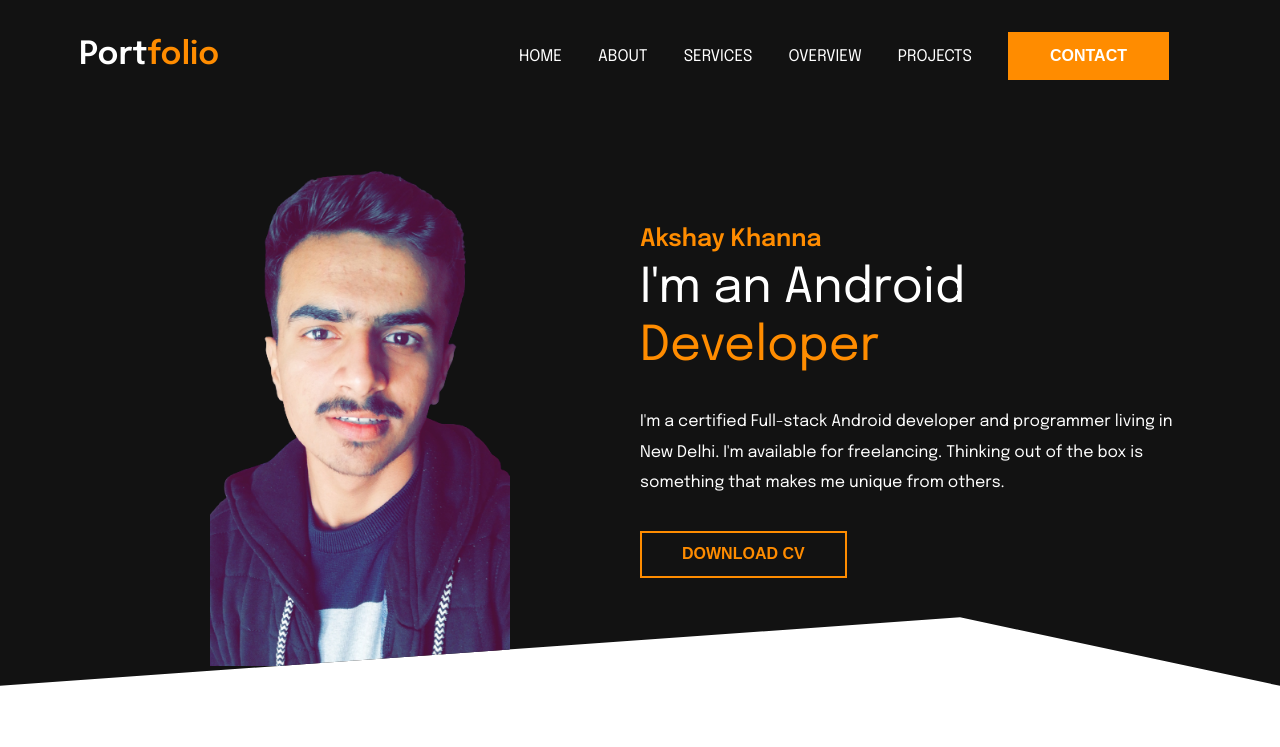
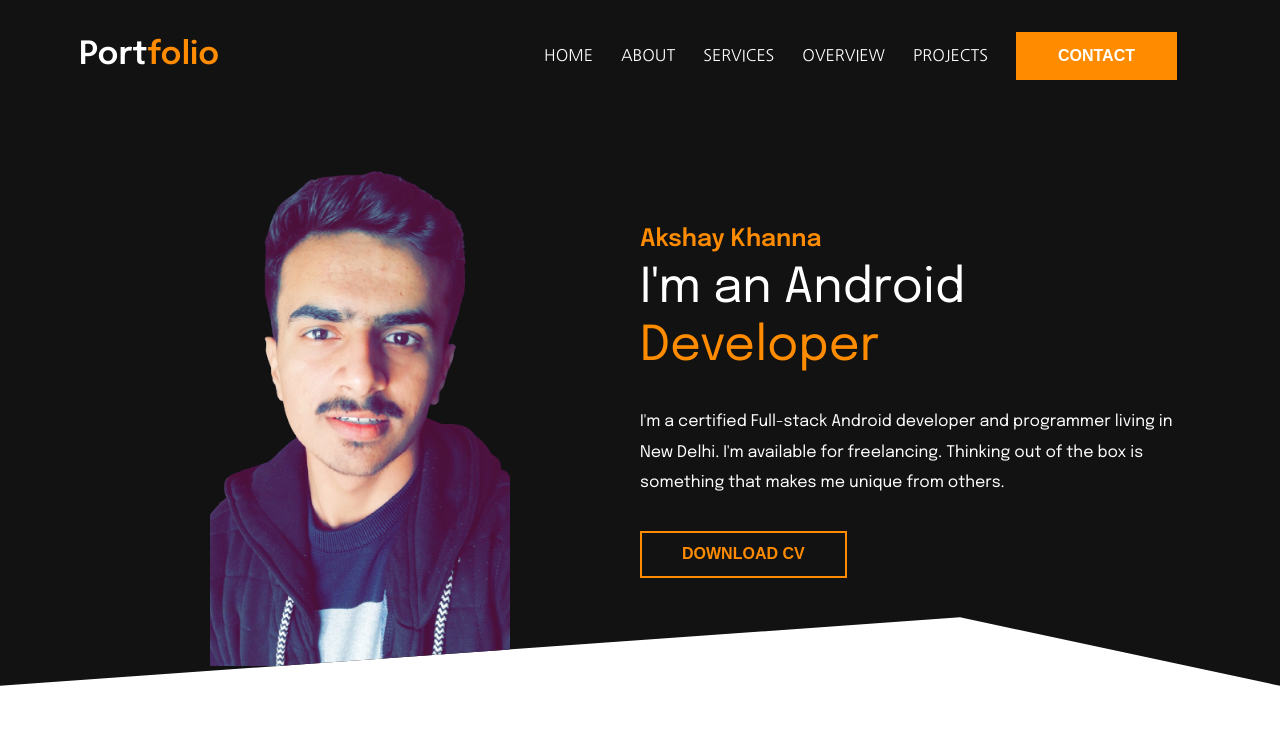
Before and after one commit to akshayashu/Akshay-s-Portfolio, a plain HTML site: page index.html in a window 1280 px wide. Shown: the top 747 px of the page. Drawn offline with nearby package versions, Linux system fonts and the light colour scheme.

Commit message:
Brand portfolio-2

```diff
--- a/css/style.css
+++ b/css/style.css
@@ -91,7 +91,8 @@ header{
 header nav .left a{
     color: var(--white);
     text-decoration: none;
-    margin-right: 2rem;
+    margin-right: 1.5rem;
+    font-family: "Nanum Gothic";
     text-transform: uppercase;
     transition:all .3s ease;
 }
```
